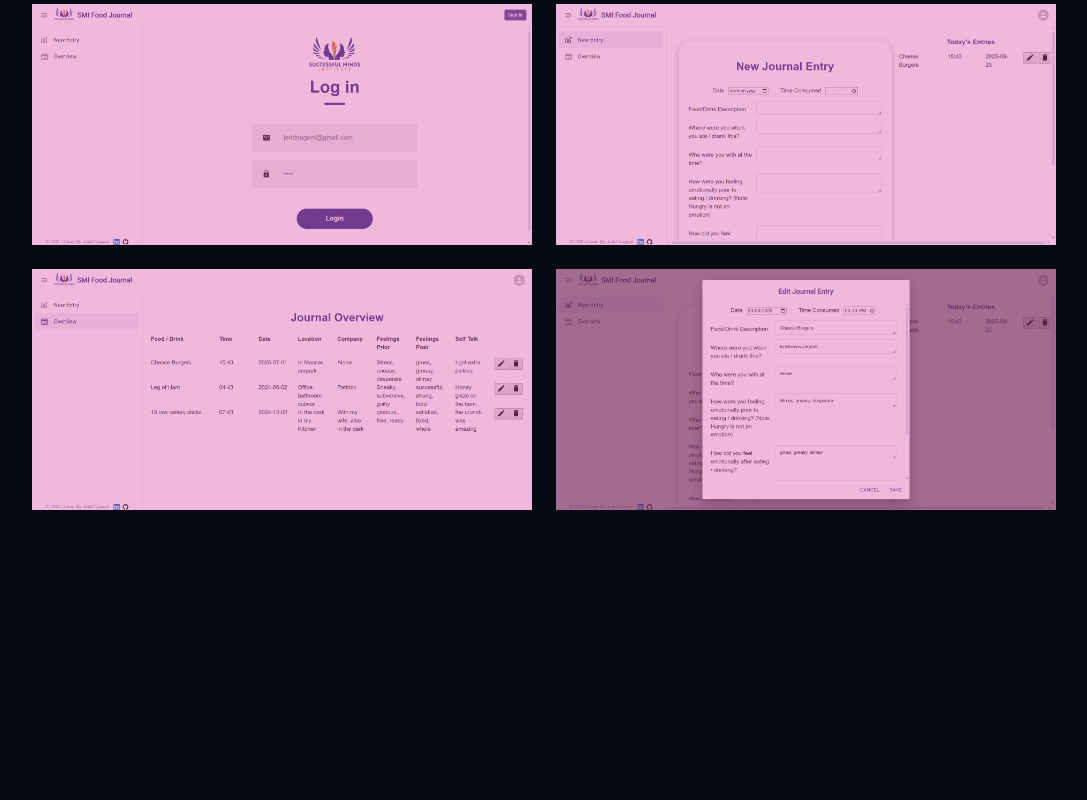
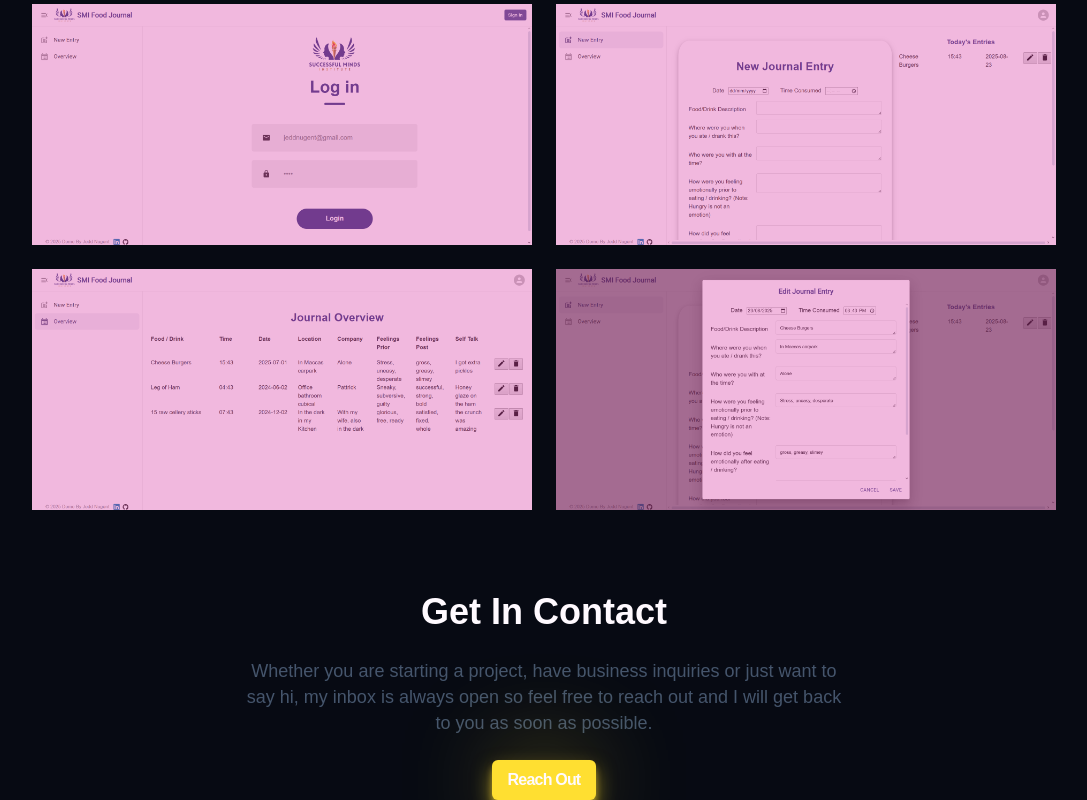
Before and after one commit to jeddnugent/personal-portfolio, a React (Vite) app: page / in a window 1280 px wide. Shown: the part 1897-2697 px from the top of the page, without its empty margins (96-1183 px from the left). Before the commit the page ends 2407 px from the top, so only its background shows below. Built offline with nearby package versions, Linux system fonts and the light colour scheme.

Commit message:
Implementing Contact
+ adding mailto link to hero section

```diff
--- a/src/App.tsx
+++ b/src/App.tsx
@@ -1,4 +1,5 @@
 import About from './components/About';
+import Contact from './components/Contact';
 import Featured from './components/Featured';
 import Header from './components/Header';
 import Hero from './components/Hero';
@@ -12,6 +13,7 @@ function App() {
       <Hero />
       <About />
       <Featured />
+      <Contact />
     </>
   );
 }
--- /dev/null
+++ b/src/components/Contact.tsx
@@ -0,0 +1,17 @@
+import '../styles/components/Contact.css';
+
+function Contact() {
+	return (
+		<>
+			<div className="contact container section">
+				<h2 className="contact__title">Get in Contact</h2>
+				<p className="contact__desc">
+					Whether you are starting a project, have business inquiries or just want to say hi, my inbox is always open so feel free to reach out and I will get back to you as soon as possible.
+				</p>
+				<a href="mailto:jeddnugent@gmail.com" target="_blank" className="contact__button btn">Reach Out</a>
+			</div>
+		</>
+	);
+}
+
+export default Contact;
--- a/src/components/Hero.tsx
+++ b/src/components/Hero.tsx
@@ -9,7 +9,7 @@ function Hero() {
 				<h1 className="hero__title">Software Developer</h1>
 				<p className="hero__desc">A passionate <strong>Software Developer</strong> with experience working in <strong>front-end mobile app development </strong>
 					as well as <strong>Front-end and Full Stack Websites/Applications</strong></p>
-				<a className="hero__btn btn" href="#">React out</a>
+				<a className="hero__btn btn" href="mailto:jeddnugent@gmail.com" target="_blank">React out</a>
 			</div>
 		</>
 	);
--- /dev/null
+++ b/src/styles/components/Contact.css
@@ -0,0 +1,86 @@
+.contact {
+	display: flex;
+	flex-direction: column;
+	justify-content: center;
+	align-items: center;
+	text-align: center;
+	gap: 1rem;
+}
+
+.contact__title {
+	font-size: var(--size-2xl);
+	color: var(--clr-light);
+	text-transform: capitalize;
+}
+
+.contact__desc {
+	font-size: var(--size-sm);
+	color: var(--clr-slate600);
+	max-width: 60ch;
+}
+
+.contact__btn {
+	font-size: var(--size-sm);
+}
+
+/* xsmall */
+@media (min-width: 475px) {
+	.contact {
+		gap: 1.5rem;
+	}
+
+	.contact__title {
+		font-size: var(--size-3xl);
+	}
+
+	.contact__desc {
+		font-size: var(--size-base);
+	}
+
+	.contact__btn {
+		font-size: var(--size-base);
+	}
+}
+
+/* small */
+/* @media (min-width: 640px) {} */
+
+/* medium */
+/* @media (min-width: 768px) {} */
+
+/* large */
+@media (min-width: 1024px) {
+	.contact__title {
+		font-size: var(--size-4xl);
+	}
+
+	.contact__desc {
+		font-size: var(--size-lg);
+	}
+
+	.contact__btn {
+		font-size: var(--size-lg);
+	}
+}
+
+/* xlarge */
+@media (min-width: 1290px) {
+	.contact {
+		gap: 2rem;
+	}
+
+	.contact__title {
+		font-size: var(--size-5xl);
+	}
+
+	.contact__desc {
+		font-size: var(--size-xl);
+	}
+
+	.contact__btn {
+		font-size: var(--size-xl);
+	}
+}
+
+/* 2xlarge */
+/* @media (min-width: 1536px) {} */
```
